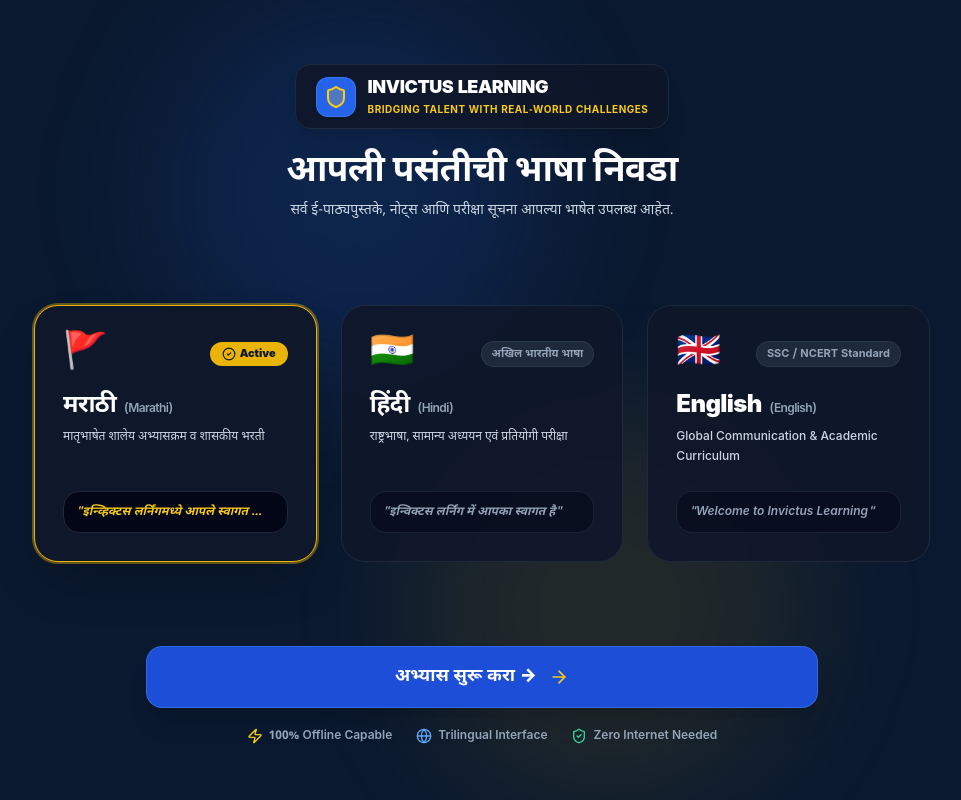
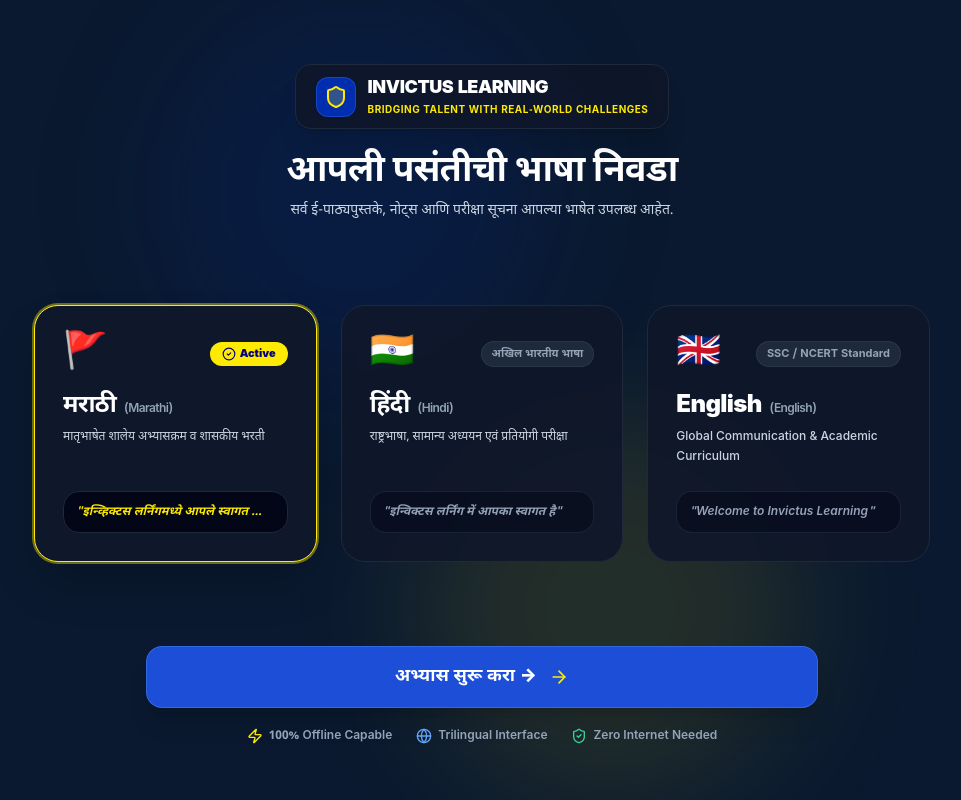
Before and after one commit to harshadbagul92-cmd/SKH-B, a React (Vite) app in the folder gaonshiksha/: page / in a window 1280 px wide. Shown: the whole page, without its empty margins (158-1119 px from the left). Built offline with nearby package versions, Linux system fonts and the light colour scheme; no server answers.

Commit message:
Apply exact 002EAF + 000083 + F2F3F2 + FFEB01 color palette across app

```diff
--- a/gaonshiksha/index.html
+++ b/gaonshiksha/index.html
@@ -5,7 +5,7 @@
   <meta charset="UTF-8" />
   <link rel="icon" type="image/svg+xml" href="/icon-192.svg" />
   <meta name="viewport" content="width=device-width, initial-scale=1.0, maximum-scale=1.0, user-scalable=no" />
-  <meta name="theme-color" content="#0A192F" />
+  <meta name="theme-color" content="#000083" />
   <meta name="description"
     content="Invictus Learning - Offline-First E-Textbooks, Curriculum Notes & Government Exam Notifications Hub" />
   <meta name="apple-mobile-web-app-capable" content="yes" />
@@ -13,7 +13,7 @@
   <title>Invictus Learning | ई-पाठ्यपुस्तके व सरकारी परीक्षा केंद्र</title>
 </head>
 
-<body class="bg-[#f8fafc] text-navy-900 antialiased selection:bg-yellow-300 selection:text-navy-950 min-h-screen font-sans">
+<body class="bg-[#F2F3F2] text-[#000083] antialiased selection:bg-[#FFEB01] selection:text-[#000083] min-h-screen font-sans">
   <div id="root"></div>
   <script type="module" src="/src/main.jsx"></script>
 </body>
--- a/gaonshiksha/src/components/EditProfileDrawer.jsx
+++ b/gaonshiksha/src/components/EditProfileDrawer.jsx
@@ -124,20 +124,20 @@
       <div className="fixed inset-y-0 right-0 max-w-full flex pl-10">
         <div className="w-screen max-w-lg bg-white shadow-2xl flex flex-col transform transition-transform ease-in-out duration-300">
 
-          {/* Header */}
-          <div className="px-6 py-4 bg-slate-900 text-white flex items-center justify-between border-b border-slate-800">
+          {/* Header (Midnight Dark Navy) */}
+          <div className="px-6 py-4 bg-[#000083] text-white flex items-center justify-between border-b border-blue-900">
             <div className="flex items-center space-x-2">
-              <div className="w-8 h-8 rounded-lg bg-brand-600 flex items-center justify-center text-white font-bold">
-                <User className="w-4 h-4" />
+              <div className="w-8 h-8 rounded-lg bg-[#002EAF] flex items-center justify-center text-white font-bold border border-blue-400">
+                <User className="w-4 h-4 text-[#FFEB01]" />
               </div>
-              <h2 className="text-base font-bold">
+              <h2 className="text-base font-bold text-white">
                 {t('profile.edit_btn') || 'Edit Profile'}
               </h2>
             </div>
             <button
               type="button"
               onClick={onClose}
-              className="p-1.5 rounded-lg text-slate-400 hover:text-white hover:bg-slate-800 transition-colors cursor-pointer"
+              className="p-1.5 rounded-lg text-blue-200 hover:text-white hover:bg-blue-900 transition-colors cursor-pointer"
             >
               <X className="w-5 h-5" />
             </button>
--- a/gaonshiksha/src/views/CoursesView.jsx
+++ b/gaonshiksha/src/views/CoursesView.jsx
@@ -125,7 +125,7 @@
               onClick={() => setActiveSubjectFilter(subj.id)}
               className={`px-4 py-2 rounded-xl text-xs font-black whitespace-nowrap transition-all border cursor-pointer ${
                 isActive
-                  ? 'bg-[#0A192F] text-white border-[#0A192F] shadow-sm ring-2 ring-blue-200'
+                  ? 'bg-[#000083] text-white border-[#000083] shadow-sm ring-2 ring-blue-200'
                   : 'bg-white text-slate-800 border-slate-300 hover:bg-slate-50 hover:text-black'
               }`}
             >
@@ -135,7 +135,7 @@
         })}
       </div>
 
-      {/* 3 CORE LANGUAGE SUBJECT CARDS (Crisp White with High-Contrast Typography) */}
+      {/* 3 CORE LANGUAGE SUBJECT CARDS */}
       <div className="grid grid-cols-1 md:grid-cols-2 lg:grid-cols-3 gap-6">
         {filteredTextbooks.map((tb) => {
           const totalCh = tb.chapters ? tb.chapters.length : tb.totalChapters || 4;
@@ -145,9 +145,9 @@
               key={tb.id}
               className="bg-white rounded-2xl sm:rounded-3xl border border-slate-300 shadow-sm hover:shadow-xl transition-all duration-200 flex flex-col justify-between overflow-hidden group hover:border-brand-500"
             >
-              {/* Card Header (Deep Navy Banner with Yellow Badge) */}
+              {/* Card Header (Midnight Navy Banner with Electric Yellow Badge) */}
               <div>
-                <div className="p-6 bg-[#0A192F] text-white relative">
+                <div className="p-6 bg-[#000083] text-white relative">
                   <div className="flex items-start justify-between gap-2">
                     <span className="text-[10px] font-black uppercase tracking-wider bg-gold-500 text-navy-950 px-2.5 py-0.5 rounded-full font-mono shadow-xs">
                       {tb.badge || 'Maharashtra Board'}
--- a/gaonshiksha/src/views/ProfileView.jsx
+++ b/gaonshiksha/src/views/ProfileView.jsx
@@ -158,15 +158,15 @@
         </button>
       </div>
 
-      {/* Main Profile Summary Card (Deep Navy with High-Contrast Text & Gold Badges) */}
-      <div className="bg-[#0A192F] text-white rounded-2xl sm:rounded-3xl p-6 sm:p-8 shadow-xl relative overflow-hidden border border-slate-700">
+      {/* Main Profile Summary Card (Midnight Dark Navy with High-Contrast Text & Yellow Badges) */}
+      <div className="bg-[#000083] text-white rounded-2xl sm:rounded-3xl p-6 sm:p-8 shadow-xl relative overflow-hidden border border-blue-900">
         <div className="absolute -top-10 -right-10 w-48 h-48 rounded-full bg-brand-600/20 blur-2xl pointer-events-none" />
 
         <div className="relative z-10 flex flex-col md:flex-row items-start md:items-center justify-between gap-6">
 
           <div className="flex items-start space-x-4">
             {/* Avatar Badge */}
-            <div className="w-16 h-16 sm:w-20 sm:h-20 rounded-2xl bg-white text-[#0A192F] flex items-center justify-center text-2xl font-black shadow-lg shrink-0 border-2 border-gold-500">
+            <div className="w-16 h-16 sm:w-20 sm:h-20 rounded-2xl bg-white text-[#000083] flex items-center justify-center text-2xl font-black shadow-lg shrink-0 border-2 border-[#FFEB01]">
               {userProfile?.name ? userProfile.name.charAt(0).toUpperCase() : 'V'}
             </div>
 
--- a/gaonshiksha/tailwind.config.js
+++ b/gaonshiksha/tailwind.config.js
@@ -8,46 +8,45 @@
     extend: {
       colors: {
         navy: {
-          50: '#f8fafc',
-          100: '#f1f5f9',
-          200: '#e2e8f0',
-          300: '#cbd5e1',
-          400: '#94a3b8',
-          500: '#64748b',
-          600: '#475569',
-          700: '#334155',
-          800: '#1e293b',
-          900: '#0f172a',
-          950: '#0A192F' // Deep Primary Navy
+          50: '#F2F3F2',
+          100: '#E4E6E4',
+          200: '#C8CCC8',
+          700: '#1A1A9E',
+          800: '#0A0A90',
+          900: '#000083', // Midnight Dark Navy
+          950: '#000083'
         },
         brand: {
-          50: '#eff6ff',
-          100: '#dbeafe',
-          200: '#bfdbfe',
-          300: '#93c5fd',
-          400: '#60a5fa',
-          500: '#3b82f6',
-          600: '#2563eb', // Royal Blue
-          700: '#1d4ed8',
-          800: '#1e40af',
-          900: '#1e3a8a',
-          950: '#0A192F'
+          50: '#EBF1FF',
+          100: '#D6E3FF',
+          200: '#ADC7FF',
+          400: '#4D7DFF',
+          500: '#1A53F0',
+          600: '#002EAF', // Royal Deep Electric Blue
+          700: '#00248A',
+          800: '#001A66',
+          900: '#000083',
+          950: '#000083'
         },
         yellow: {
-          50: '#fefce8',
-          100: '#fef9c3',
-          200: '#fef08a',
-          300: '#fde047',
-          400: '#facc15', // Vibrant Yellow Accent
-          500: '#eab308',
-          600: '#ca8a04',
-          700: '#a16207'
+          50: '#FFFDE5',
+          100: '#FFF9B3',
+          200: '#FFF580',
+          300: '#FFEF4D',
+          400: '#FFEB01', // Vibrant Electric Yellow
+          500: '#FFEB01',
+          600: '#E6D400',
+          700: '#B3A500'
         },
         gold: {
-          300: '#fde047',
-          400: '#facc15',
-          500: '#eab308',
-          600: '#ca8a04'
+          300: '#FFEF4D',
+          400: '#FFEB01',
+          500: '#FFEB01',
+          600: '#E6D400'
+        },
+        canvas: {
+          100: '#F2F3F2',
+          500: '#F2F3F2'
         }
       },
       fontFamily: {
```
Also changed, not shown: gaonshiksha/src/components/ChatbotWidget.jsx (+9 -9 lines), gaonshiksha/src/components/Header.jsx (+11 -11 lines), gaonshiksha/src/components/Sidebar.jsx (+15 -15 lines), gaonshiksha/src/views/AuthView.jsx (+7 -7 lines).
